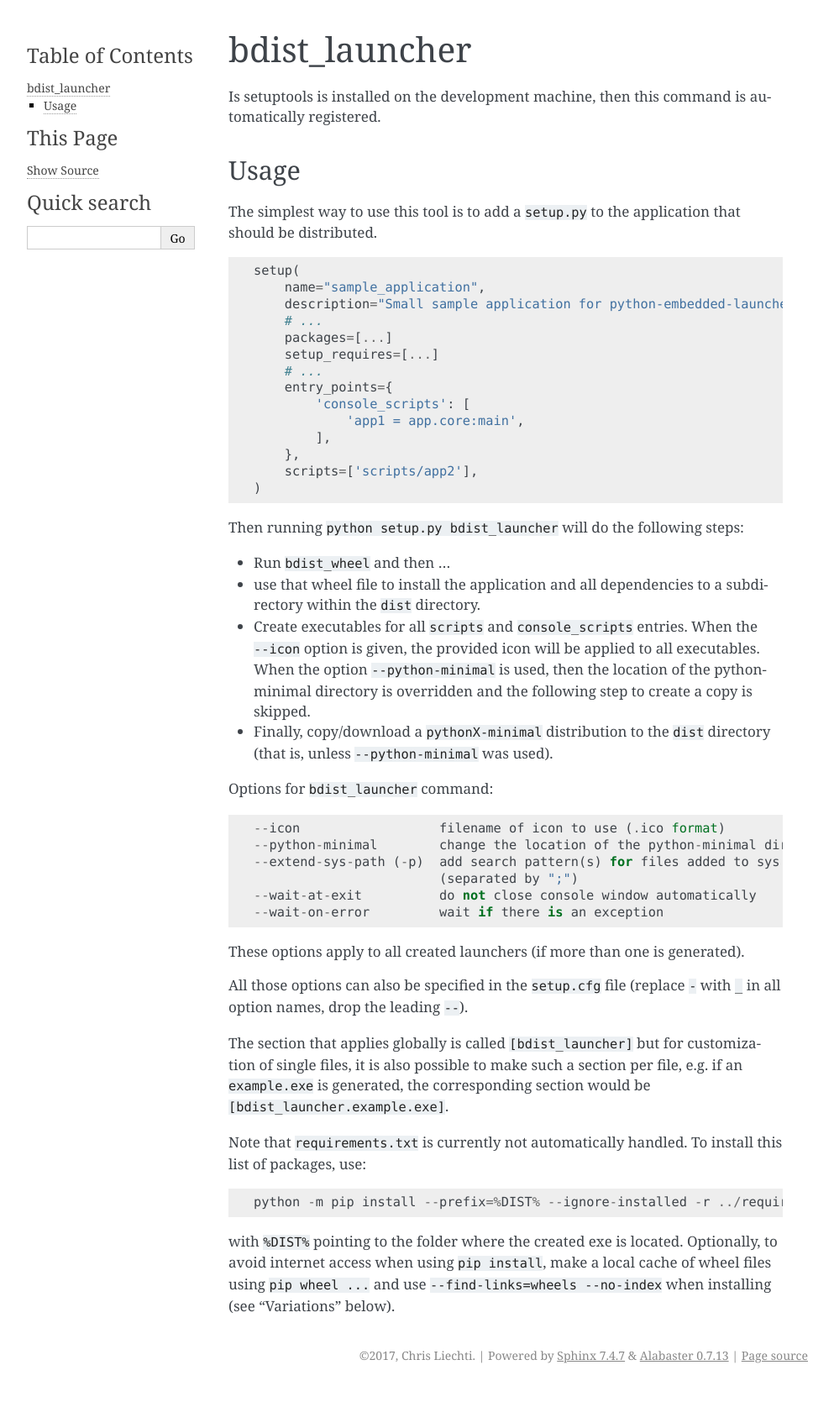
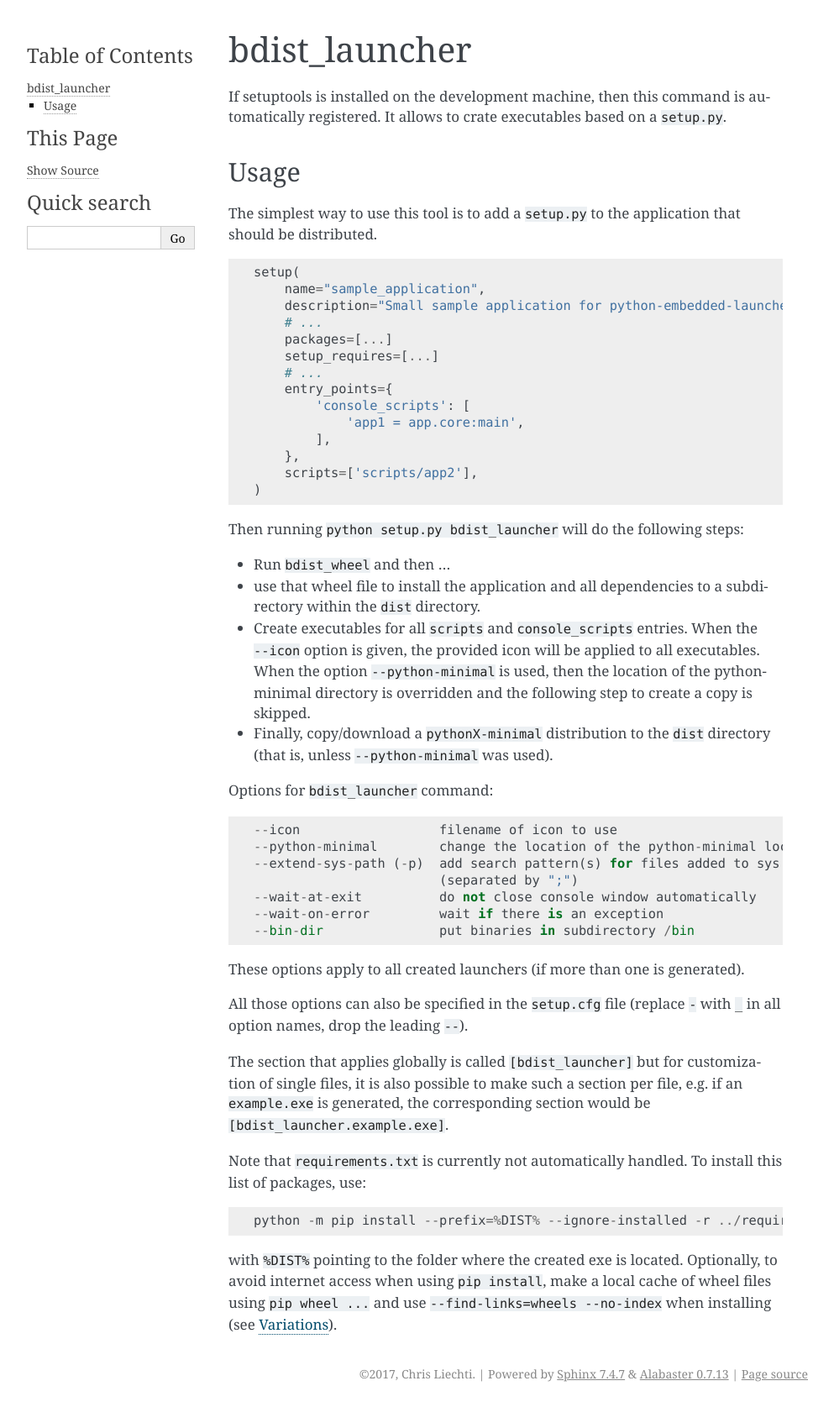
Before and after one commit to zsquareplusc/python-embedded-launcher, a Sphinx documentation site: the page built from documentation/bdist_launcher.rst, in a window 1280 px wide. Shown: the whole page at 84% size, without its empty margins (148-1141 px from the left). Built offline with Sphinx 7.4.7, drawn with Linux system fonts in a browser that asks for light colours; before the commit the page ends 1653 px from its top, so only the background shows below that.

Commit message:
docs: updates

```diff
--- a/documentation/advanced_usage.rst
+++ b/documentation/advanced_usage.rst
@@ -39,6 +39,8 @@ Use the launcher tool to write the exe, calling your app::
 .. note:: pip will also install scripts in a subdirectory called ``Scripts``.
           this usually not needed for a packaged app, so this can be deleted.
 
+
+.. _variations:
 
 Variations
 ----------
--- a/documentation/bdist_launcher.rst
+++ b/documentation/bdist_launcher.rst
@@ -1,9 +1,12 @@
+.. _bdist_launcher:
+
 ================
  bdist_launcher
 ================
 
-Is setuptools is installed on the development machine, then this command
-is automatically registered.
+If setuptools is installed on the development machine, then this command
+is automatically registered. It allows to crate executables based on a
+``setup.py``.
 
 Usage
 =====
@@ -42,12 +45,13 @@ Then running ``python setup.py bdist_launcher`` will do the following steps:
 
 Options for ``bdist_launcher`` command::
 
-    --icon                  filename of icon to use (.ico format)
-    --python-minimal        change the location of the python-minimal directory
-    --extend-sys-path (-p)  add search pattern(s) for files added to sys.path
-                            (separated by ";")
-    --wait-at-exit          do not close console window automatically
-    --wait-on-error         wait if there is an exception
+  --icon                  filename of icon to use
+  --python-minimal        change the location of the python-minimal location
+  --extend-sys-path (-p)  add search pattern(s) for files added to sys.path
+                          (separated by ";")
+  --wait-at-exit          do not close console window automatically
+  --wait-on-error         wait if there is an exception
+  --bin-dir               put binaries in subdirectory /bin
 
 These options apply to all created launchers (if more than one is generated).
 
@@ -67,4 +71,4 @@ install this list of packages, use::
 with ``%DIST%`` pointing to the folder where the created exe is located.
 Optionally, to avoid internet access when using ``pip install``, make a local
 cache of wheel files using ``pip wheel ...`` and use
-``--find-links=wheels --no-index`` when installing (see "Variations" below).
+``--find-links=wheels --no-index`` when installing (see :ref:`variations`).
--- a/documentation/getting_started.rst
+++ b/documentation/getting_started.rst
@@ -29,4 +29,5 @@ Quick Start
   ``entry_points`` for ``console_scripts``
 - run ``python setup.py bdist_launcher``
 
-Done. See result in ``dist/launcher*``.
+Done. See result in ``dist/launcher*``. See :ref:`bdist_launcher` for more
+details on this way of using the tool.
```
